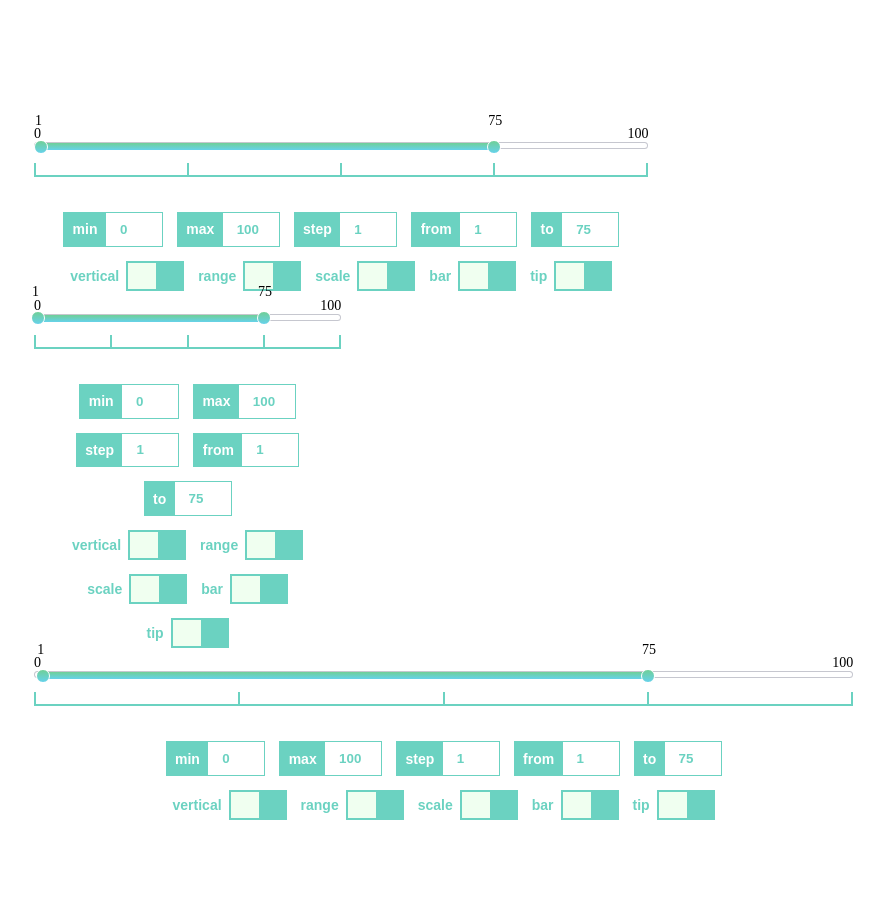
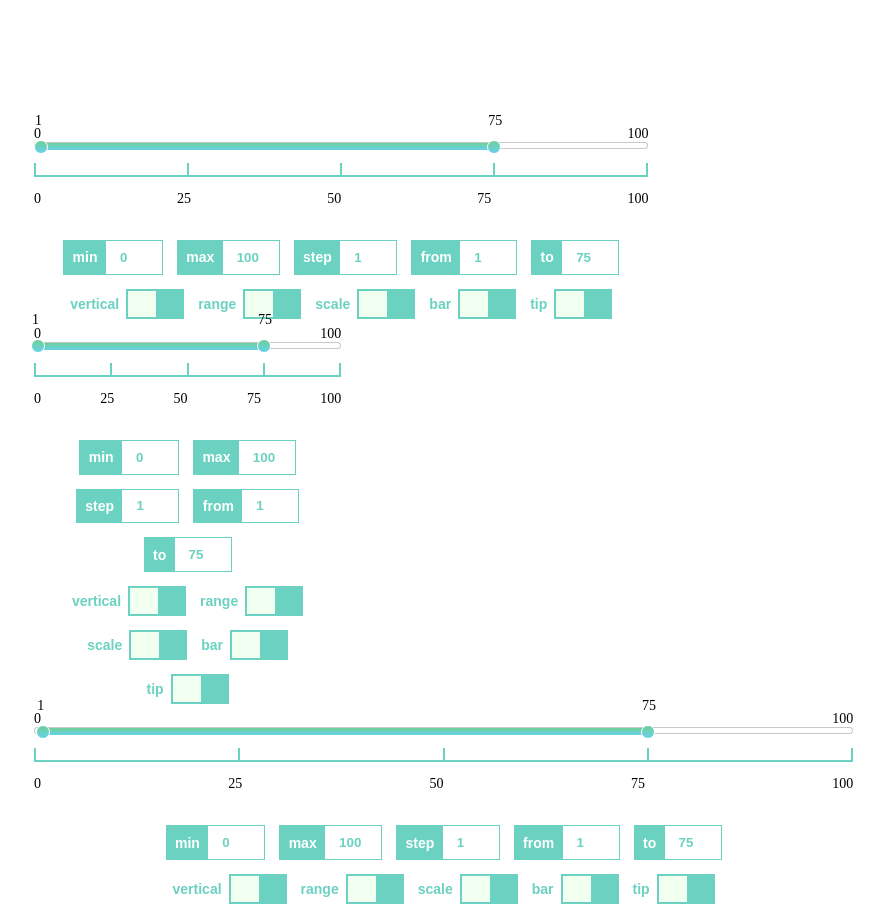
Before and after one commit to Axent13/slider, a website built with webpack: page src/index.pug in a window 1280 px wide. Shown: the whole page, without its empty margins (94-978 px from the left). Before the commit the page ends 827 px from the top, so only its background shows below. Built offline with nearby package versions, Linux system fonts and the light colour scheme.

Commit message:
Сделаны значения шкалы

```diff
--- a/src/index.ts
+++ b/src/index.ts
@@ -12,6 +12,7 @@ const sliderOptions = {
   startSelectedValue: 1,
   step: 1,
   isVertical: false,
+  scalePoints: 5,
 };
 
 const sliders: Slider[] = [];
--- a/src/slider/Observer/observer.ts
+++ b/src/slider/Observer/observer.ts
@@ -1,6 +1,6 @@
 interface Action {
   type: string;
-  data: number;
+  data: any;
 }
 
 class Observer {
--- a/src/slider/Presenter/presenter.ts
+++ b/src/slider/Presenter/presenter.ts
@@ -8,6 +8,8 @@ interface IPresenterOptions {
   maxValue?: number;
   startSelectedValue?: number;
   isVertical?: boolean;
+  hasScale?: boolean;
+  scalePoints?: number;
 }
 
 class Presenter {
@@ -26,7 +28,9 @@ class Presenter {
     });
     this.view = new View({
       $rootElement,
-      isVertical: options.isVertical || false,
+      isVertical: options.isVertical,
+      hasScale: options.hasScale,
+      scalePoints: options.scalePoints,
     });
 
     this.model.subscribe(this);
@@ -44,6 +48,26 @@ class Presenter {
     this.view.setEndPointPosition(this._transformModelValueToViewPercent(endSelectedValue));
     this.view.setEndTipValue(100 - endSelectedValue);
     this.view.setEndLimitValue(this.model.getMaxValue());
+    this.view.setScaleValues(this.calculateScaleValues());
+  }
+
+  calculateScaleValues() {
+    const scaleValues = [];
+    const minValue = this.model.getMinValue();
+    const maxValue = this.model.getMaxValue();
+    const range = maxValue - minValue;
+    const scalePoints = this.view.getScalePoints();
+    const scaleDelta = range / (scalePoints - 1);
+
+    for (let valueIndex = 0; valueIndex < scalePoints; valueIndex += 1) {
+      const scaleValue = minValue + valueIndex * scaleDelta;
+
+      scaleValues.push(parseFloat(scaleValue.toFixed(2)));
+    }
+
+    console.log(`scaleValues: ${scaleValues}`);
+
+    return scaleValues;
   }
 
   // eslint-disable-next-line class-methods-use-this
--- a/src/slider/View/view.ts
+++ b/src/slider/View/view.ts
@@ -154,15 +154,40 @@ class View extends Observer {
   createScaleElement() {
     const $scaleElement = document.createElement('div');
     $scaleElement.classList.add('slider__scale');
+    const $scalePointsElement = document.createElement('div');
+    $scalePointsElement.classList.add('slider__scale-points');
+    const $scaleValuesElement = document.createElement('div');
+    $scaleValuesElement.classList.add('slider__scale-values');
 
     for (let pointIndex = 0; pointIndex < this.scalePoints - 1; pointIndex += 1) {
-      const $pointElement = document.createElement('div');
-      $pointElement.classList.add('slider__scale-point');
-      $scaleElement.append($pointElement);
+      const $scalePointElement = document.createElement('div');
+      $scalePointElement.classList.add('slider__scale-point');
+      $scalePointsElement.append($scalePointElement);
     }
-    $scaleElement.children[this.scalePoints - 2].classList.add('slider__scale-point_last'); // либо в css поиграться с last-child
+    $scalePointsElement.children[this.scalePoints - 2].classList.add('slider__scale-point_last'); // либо в css поиграться с last-child
+    $scaleElement.appendChild($scalePointsElement);
+
+    for (let valueIndex = 0; valueIndex < this.scalePoints; valueIndex += 1) {
+      const $scaleValueElement = document.createElement('div');
+      $scaleValueElement.classList.add('slider__scale-value');
+      $scaleValuesElement.append($scaleValueElement);
+    }
+    $scaleValuesElement.children[this.scalePoints - 1].classList.add('slider__scale-value_last'); // либо в css поиграться с last-child
+    $scaleElement.appendChild($scaleValuesElement);
 
     return $scaleElement;
+  }
+
+  getScalePoints() {
+    return this.scalePoints;
+  }
+
+  setScaleValues(scaleValues: number[]) {
+    const $valuesElement = this.$scaleElement.children[this.$scaleElement.children.length - 1];
+
+    $($valuesElement.children).each((elementIndex, $valueElement) => {
+      $($valueElement).text(`${scaleValues[elementIndex]}`);
+    });
   }
 
   createEndPointElement() {
--- a/src/slider/slider.scss
+++ b/src/slider/slider.scss
@@ -67,7 +67,7 @@
     top: -2rem;
     user-select: none;
   }
-  &__scale {
+  &__scale-points {
     width: 100%;
     height: 2rem;
     display: flex;
@@ -82,4 +82,18 @@
       border-right: 0.15rem solid #6bd2c1;
     }
   }
+  &__scale-values {
+    width: 100%;
+    height: 2rem;
+    display: flex;
+    align-items: flex-end;
+  }
+  &__scale-value {
+    height: 1rem;
+    flex-grow: 1;
+    user-select: none;
+    &_last {
+      flex-grow: 0;
+    }
+  }
 }
```
